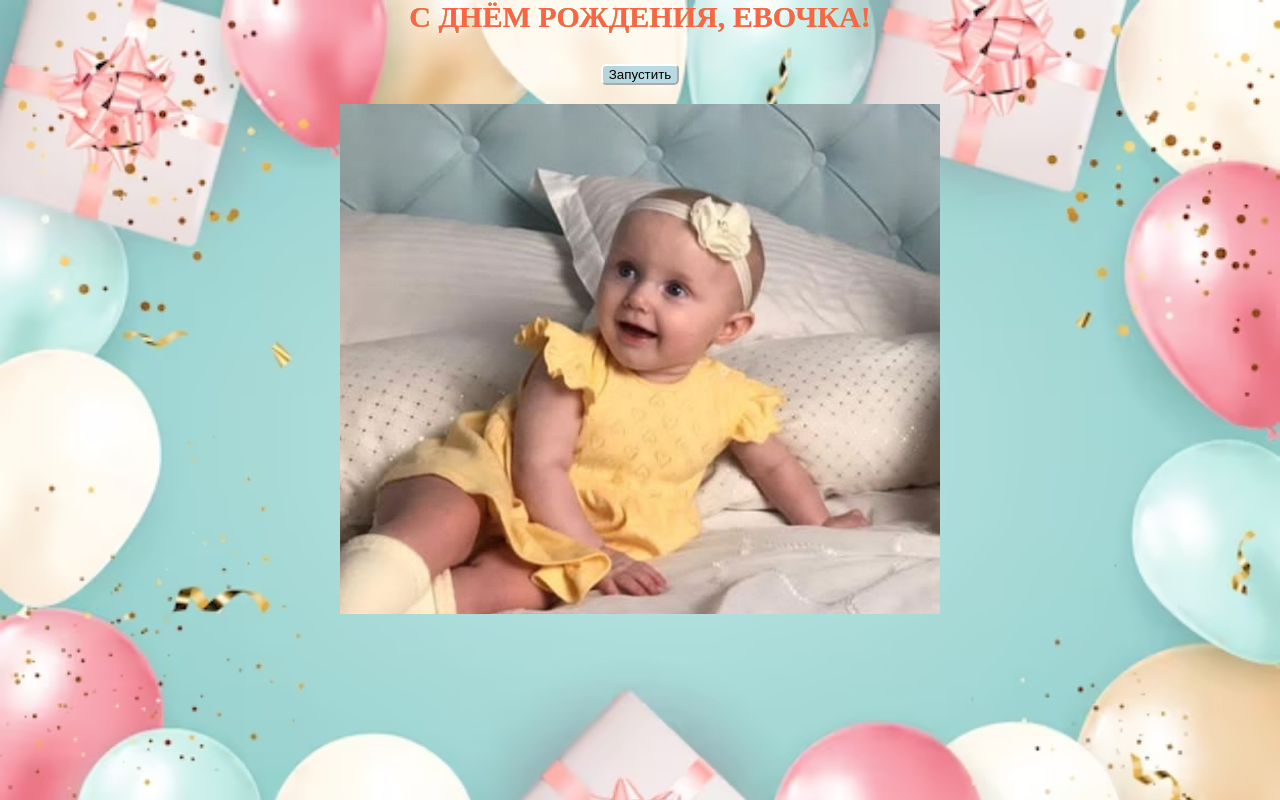
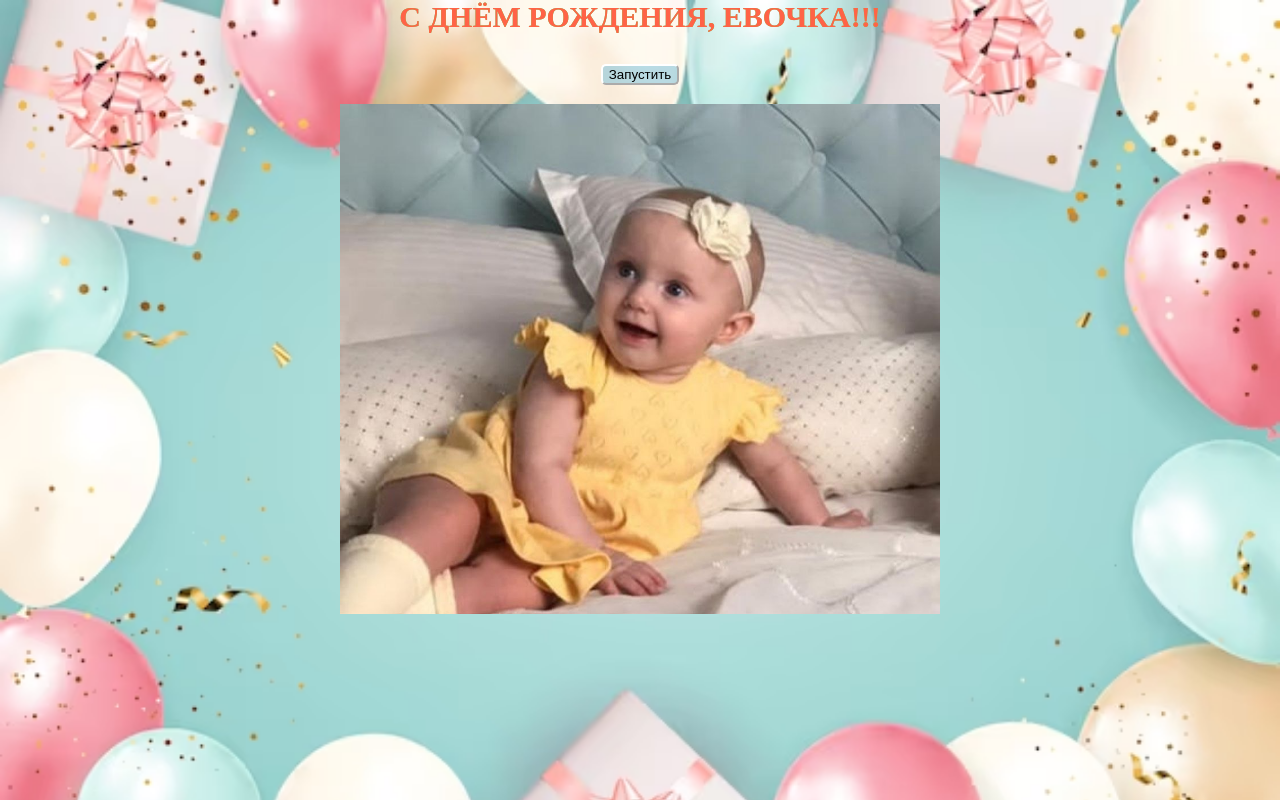
Before and after one commit to Myfoona89/Happy-Birthday, a plain HTML site: page index.html in a window 1280 px wide. Drawn offline with Linux system fonts and the light colour scheme.

Commit message:
cgange user2

```diff
--- a/index.html
+++ b/index.html
@@ -5,7 +5,7 @@
  	<link rel="stylesheet" href="css/styles.css">
 </head>
 	<body>
-		<p>С ДНЁМ РОЖДЕНИЯ, ЕВОЧКА!</p>
+		<p>С ДНЁМ РОЖДЕНИЯ, ЕВОЧКА!!!</p>
 		<div class="btns">
 			<button class="start showed">Запустить</button>
 			<button class="stop">Приостановить</button>
```
